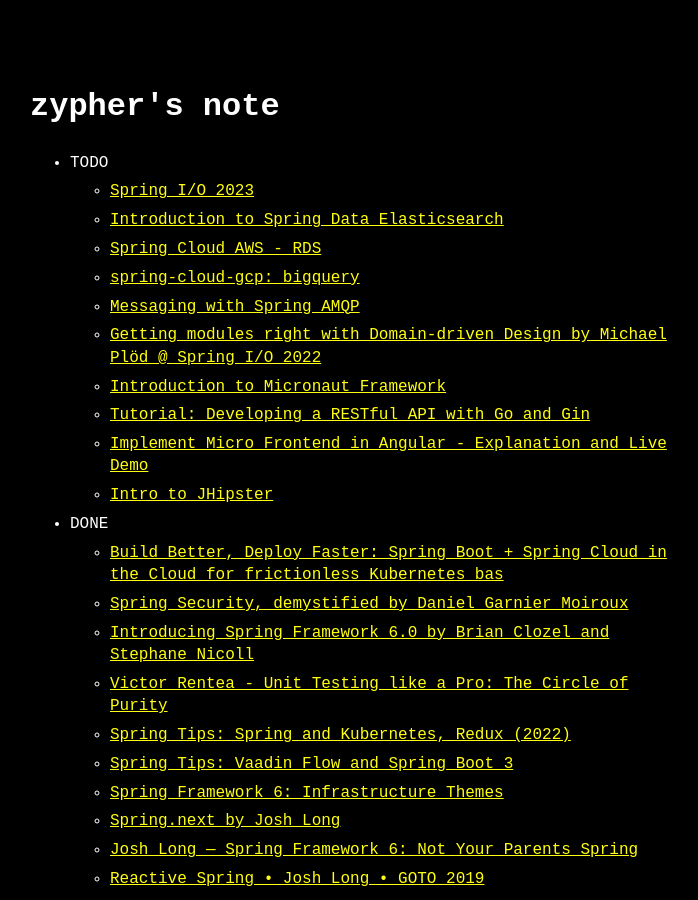
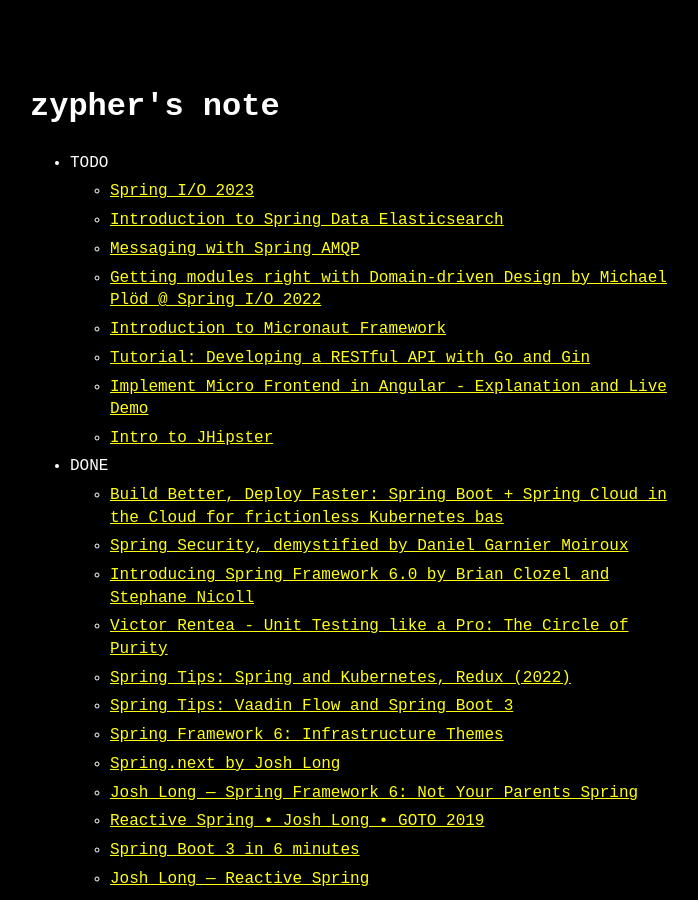
Before and after one commit to zypherscript/zypherscript.github.io, a Jekyll site: the page built from index.md, in a window 1280 px wide and 900 px high. Shown: the whole window, without its empty margins (290-988 px from the left). Built offline with Jekyll 4.4.1, drawn with Linux system fonts in a browser that asks for light colours.

Commit message:
rm read stuff

```diff
--- a/_data/menu.yml
+++ b/_data/menu.yml
@@ -5,10 +5,6 @@ entries:
         url: https://www.youtube.com/watch?v=IgmeFeTU1a4&list=PLe6FX2SlkJdTlHjktJqUWaFtaRBOkZ8JZ&index=1
       - title: 'Introduction to Spring Data Elasticsearch'
         url: https://www.baeldung.com/spring-data-elasticsearch-tutorial
-      - title: 'Spring Cloud AWS - RDS'
-        url: https://www.baeldung.com/spring-cloud-aws-rds
-      - title: 'spring-cloud-gcp: bigquery'
-        url: https://googlecloudplatform.github.io/spring-cloud-gcp/2.0.0-RC2/reference/html/index.html#bigquery
       - title: 'Messaging with Spring AMQP'
         url: https://www.baeldung.com/spring-amqp
       - title: 'Getting modules right with Domain-driven Design by Michael Plöd @ Spring I/O 2022'
```
